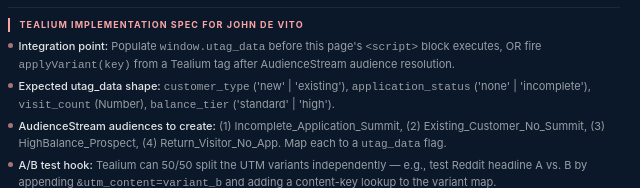
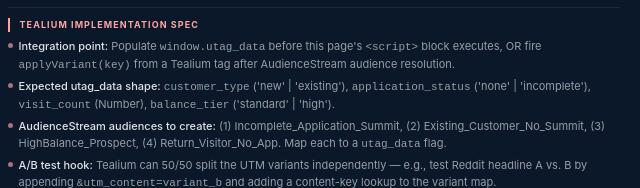
Before and after one commit to dgtlsunrise/website, a plain HTML site: page demos/axos/index.html in a window 1280 px wide. Both pictures are taken after a click on the button "Design review". Shown: the part 368-556 px from the top of the page, 640-1280 px from the left. Drawn offline with Linux system fonts and the light colour scheme.

Commit message:
Update index.html

```diff
--- a/demos/axos/index.html
+++ b/demos/axos/index.html
@@ -837,7 +837,7 @@ body.ron .dyn-wrap{outline:1px dashed rgba(167,139,250,.35);outline-offset:3px}
         <li><strong>Return visitor, no application</strong> &mdash; Warmer re-engagement tone. Eyebrow: "Welcome back &mdash; rates updated today." Creates urgency through time reference.</li>
       </ul>
       <div class="ann-divider"></div>
-      <div class="ann-col-h b">Tealium implementation spec for John De Vito</div>
+      <div class="ann-col-h b">Tealium implementation spec</div>
       <ul class="ann-ul b-li">
         <li><strong>Integration point:</strong> Populate <code>window.utag_data</code> before this page's <code>&lt;script&gt;</code> block executes, OR fire <code>applyVariant(key)</code> from a Tealium tag after AudienceStream audience resolution.</li>
         <li><strong>Expected utag_data shape:</strong> <code>customer_type</code> ('new' | 'existing'), <code>application_status</code> ('none' | 'incomplete'), <code>visit_count</code> (Number), <code>balance_tier</code> ('standard' | 'high').</li>
@@ -2315,7 +2315,7 @@ function detectAndApply(){
           utm.source === 'facebook' || utm.source === 'instagram') key = 'social';
 
   // ── Tealium CDP integration point ────────────────────────────────────────
-  // John De Vito's team: populate window.utag_data BEFORE this script runs,
+  // Implementation team: populate window.utag_data BEFORE this script runs,
   // or fire applyVariant() from a Tealium tag after audience resolution.
   //
   // Expected utag_data shape:
```
